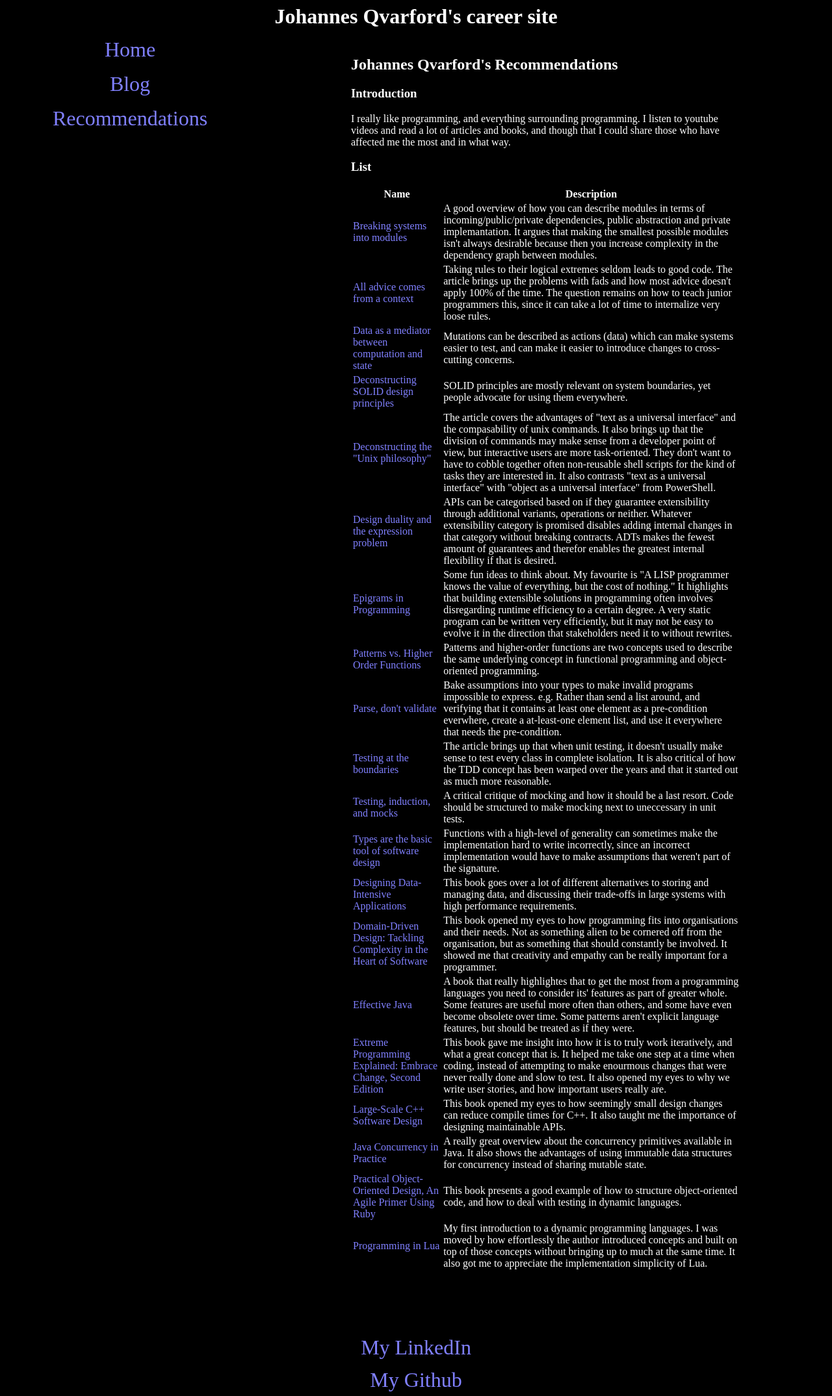
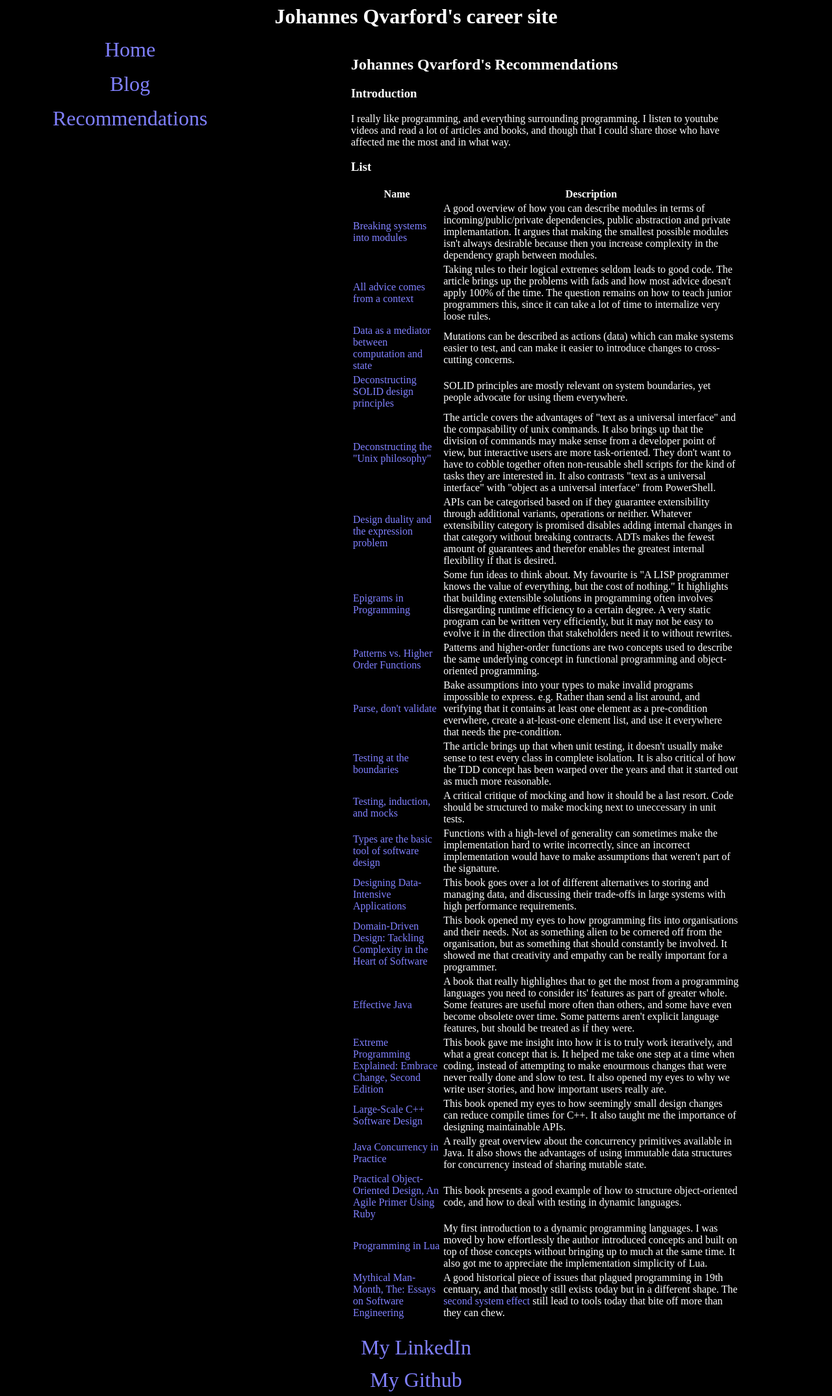
Before and after one commit to johannes-qvarford/johannes-qvarford.github.io, a Jekyll site: the page built from recommendations/index.html, in a window 1280 px wide. Shown: the whole page at 65% size. Built offline with Jekyll 4.4.1, drawn with Linux system fonts in a browser that asks for light colours.

Commit message:
Mythical Man-Month, The: Essays on Software Engineering

```diff
--- a/recommendations/index.html
+++ b/recommendations/index.html
@@ -112,6 +112,11 @@ recommendations:
       My first introduction to a dynamic programming languages.
       I was moved by how effortlessly the author introduced concepts and built on top of those concepts without bringing up to much at the same time.
       It also got me to appreciate the implementation simplicity of Lua.
+  - name: "Mythical Man-Month, The: Essays on Software Engineering"
+    link: https://www.oreilly.com/library/view/mythical-man-month-the/0201835959/
+    review: |
+      A good historical piece of issues that plagued programming in 19th centuary, and that mostly still exists today but in a different shape.
+      The <a href="https://en.wikipedia.org/wiki/Second-system_effect">second system effect</a> still lead to tools today that bite off more than they can chew.
 ---
 <!--
   - name: T
@@ -121,12 +126,6 @@ recommendations:
 -->
 <!--
   TODO:
-
-
-
-
-https://www.oreilly.com/library/view/the-art-of/9781449318482/
-https://www.oreilly.com/library/view/mythical-man-month-the/0201835959/
 https://pragprog.com/titles/tpp20/the-pragmatic-programmer-20th-anniversary-edition/
 https://sandimetz.com/99bottles
 
```
